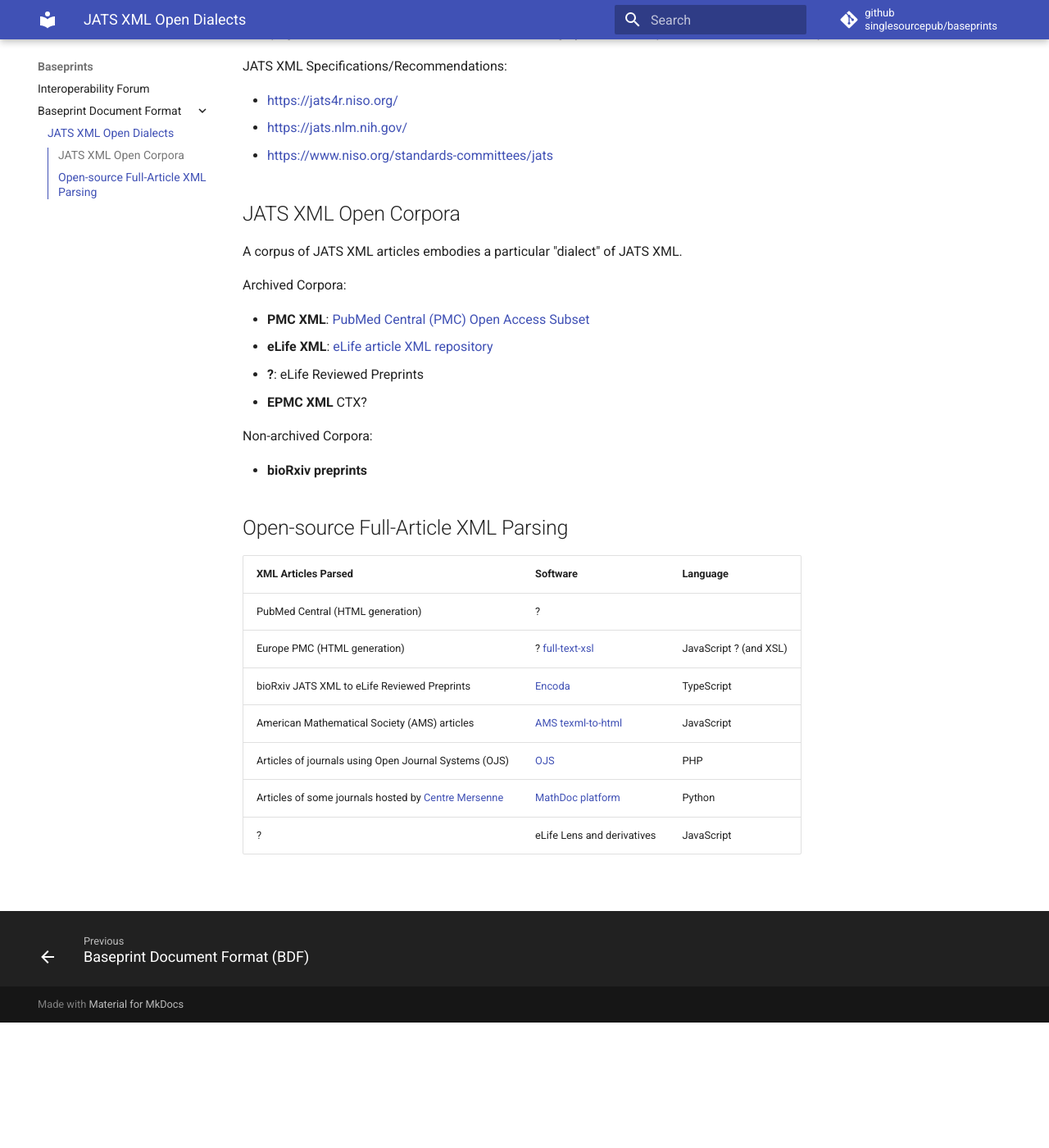
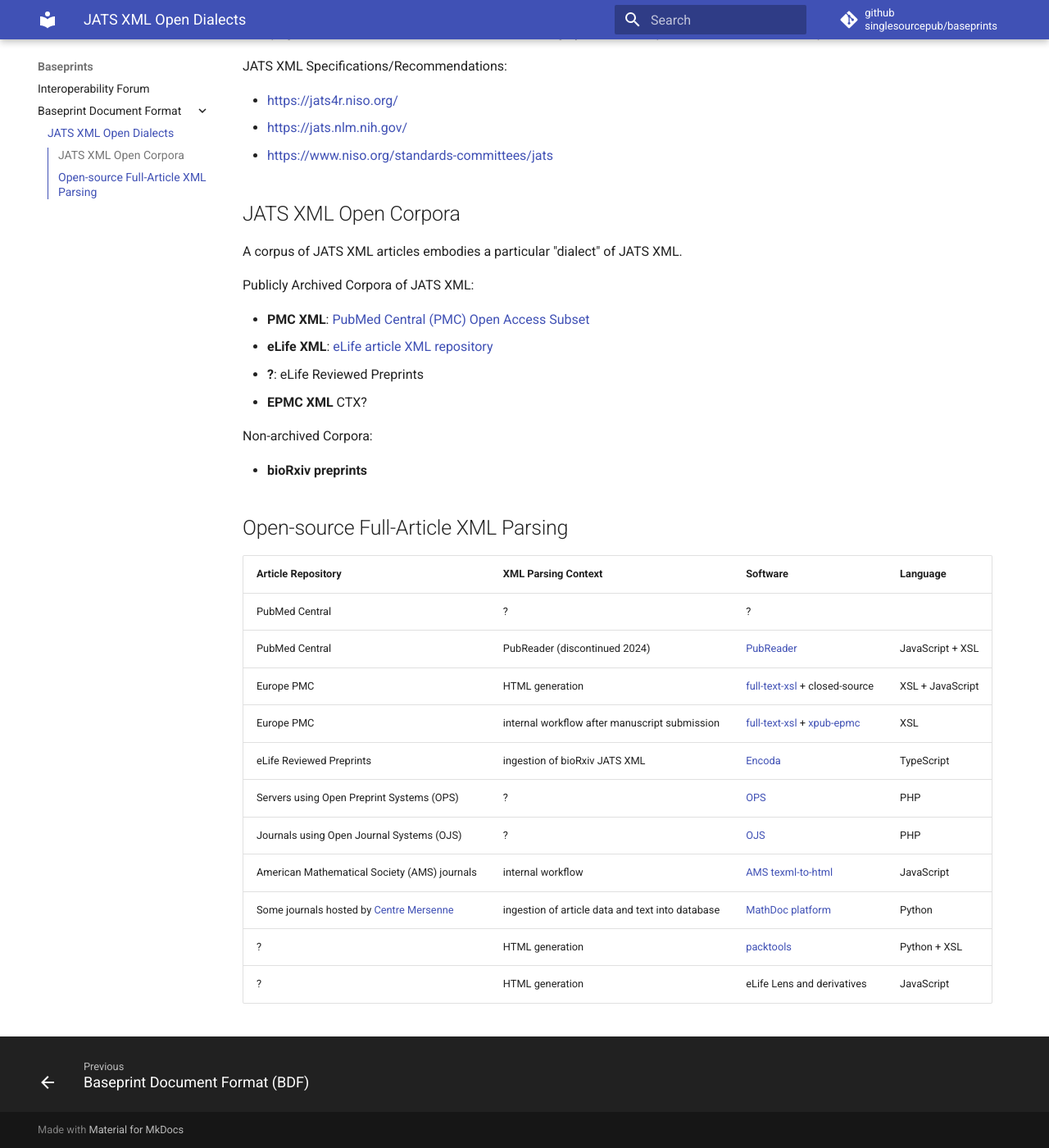
Before and after one commit to singlesourcepub/baseprints, an MkDocs documentation site: the page built from docs/jats.md, in a window 1280 px wide and 1400 px high, scrolled down 153 px. Shown: the whole window at 82% size. Built offline with MkDocs 1.6.1 and Material for MkDocs 9.7.7, drawn with Linux system fonts in a browser that asks for light colours.

Commit message:
add more software to jats list, repository column

```diff
--- a/docs/jats.md
+++ b/docs/jats.md
@@ -15,7 +15,7 @@ JATS XML Specifications/Recommendations:
 
 A corpus of JATS XML articles embodies a particular "dialect" of JATS XML.
 
-Archived Corpora:
+Publicly Archived Corpora of JATS XML:
 
 * **PMC XML**: [PubMed Central (PMC) Open Access Subset](https://www.ncbi.nlm.nih.gov/pmc/tools/openftlist/)
 * **eLife XML**: [eLife article XML repository](https://github.com/elifesciences/elife-article-xml)
@@ -30,44 +30,78 @@ Non-archived Corpora:
 
 <table markdown>
 <tr>
-  <th>XML Articles Parsed</th>
+  <th>Article Repository</th>
+  <th>XML Parsing Context</th>
   <th>Software</th>
   <th>Language</th>
 </tr>
-<tr markdown>
-  <td>PubMed Central (HTML generation)</td>
+<tr>
+  <td>PubMed Central</td>
+  <td>?</td>
   <td>?</td>
   <td></td>
 </tr>
-<tr markdown>
-  <td>Europe PMC (HTML generation)</td>
-  <td>? <a href="https://gitlab.ebi.ac.uk/literature-services/public-projects/full-text-xsl">full-text-xsl</a></td>
-  <td>JavaScript ? (and XSL)</td>
+<tr>
+  <td>PubMed Central</td>
+  <td>PubReader (discontinued 2024)</td>
+  <td><a href="https://github.com/ncbi/PubReader">PubReader</a></td>
+  <td>JavaScript + XSL</td>
 </tr>
-<tr markdown>
-  <td>bioRxiv JATS XML to eLife Reviewed Preprints</td>
+<tr>
+  <td>Europe PMC </td>
+  <td>HTML generation</td>
+  <td><a href="https://gitlab.ebi.ac.uk/literature-services/public-projects/full-text-xsl">full-text-xsl</a> + closed-source</td>
+  <td>XSL + JavaScript</td>
+</tr>
+<tr>
+  <td>Europe PMC</td>
+  <td>internal workflow after manuscript submission</td>
+  <td> <a href="https://gitlab.ebi.ac.uk/literature-services/public-projects/full-text-xsl">full-text-xsl</a>
+       + <a href="https://gitlab.ebi.ac.uk/literature-services/public-projects/xpub-epmc">xpub-epmc</a>
+  </td>
+  <td>XSL</td>
+</tr>
+<tr>
+  <td>eLife Reviewed Preprints</td>
+  <td>ingestion of bioRxiv JATS XML</td>
   <td><a href="https://github.com/stencila/encoda">Encoda</a></td>
   <td>TypeScript</td>
 </tr>
+<tr>
+  <td>Servers using Open Preprint Systems (OPS)</td>
+  <td>?</td>
+  <td><a href="https://pkp.sfu.ca/software/ops/">OPS</a></td>
+  <td>PHP</td>
+</tr>
+<tr>
+  <td>Journals using Open Journal Systems (OJS)</td>
+  <td>?</td>
+  <td><a href="https://github.com/pkp">OJS</a></td>
+  <td>PHP</td>
+</tr>
 <tr markdown>
-  <td>American Mathematical Society (AMS) articles</td>
+  <td>American Mathematical Society (AMS) journals</td>
+  <td>internal workflow</td>
   <td markdown>
     [AMS texml-to-html](https://github.com/AmerMathSoc/texml-to-html)
   </td>
   <td>JavaScript</td>
 </tr>
-<tr markdown>
-  <td>Articles of journals using Open Journal Systems (OJS)</td>
-  <td><a href="https://github.com/pkp">OJS</a></td>
-  <td>PHP</td>
-</tr>
 <tr>
-  <td>Articles of some journals hosted by <a href="https://www.centre-mersenne.org">Centre Mersenne</a></td>
+  <td>Some journals hosted by <a href="https://www.centre-mersenne.org">Centre Mersenne</a></td>
+  <td>ingestion of article data and text into database</td>
   <td><a href="https://gricad-gitlab.univ-grenoble-alpes.fr/mathdoc/ptf">MathDoc platform</a></td>
   <td>Python</td>
 </tr>
 <tr>
   <td>?</td>
+  <td>HTML generation</td>
+  <td><a href="https://github.com/scieloorg/packtools">packtools</a></td>
+  <td>Python + XSL</td>
+</tr>
+<tr>
+  <td>?</td>
+  <td>HTML generation</td>
   <td>eLife Lens and derivatives</td>
   <td>JavaScript</td>
 </tr>
```
